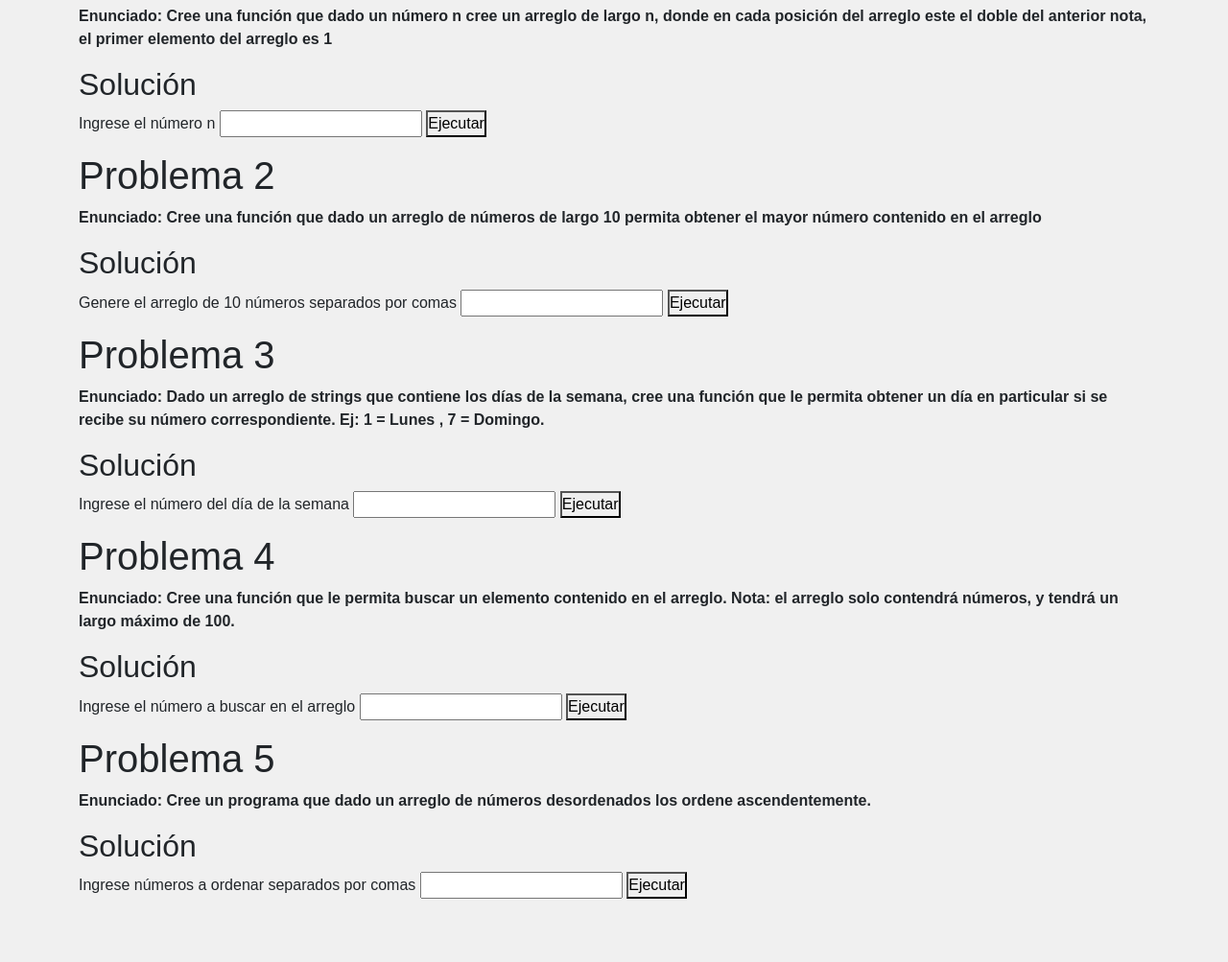
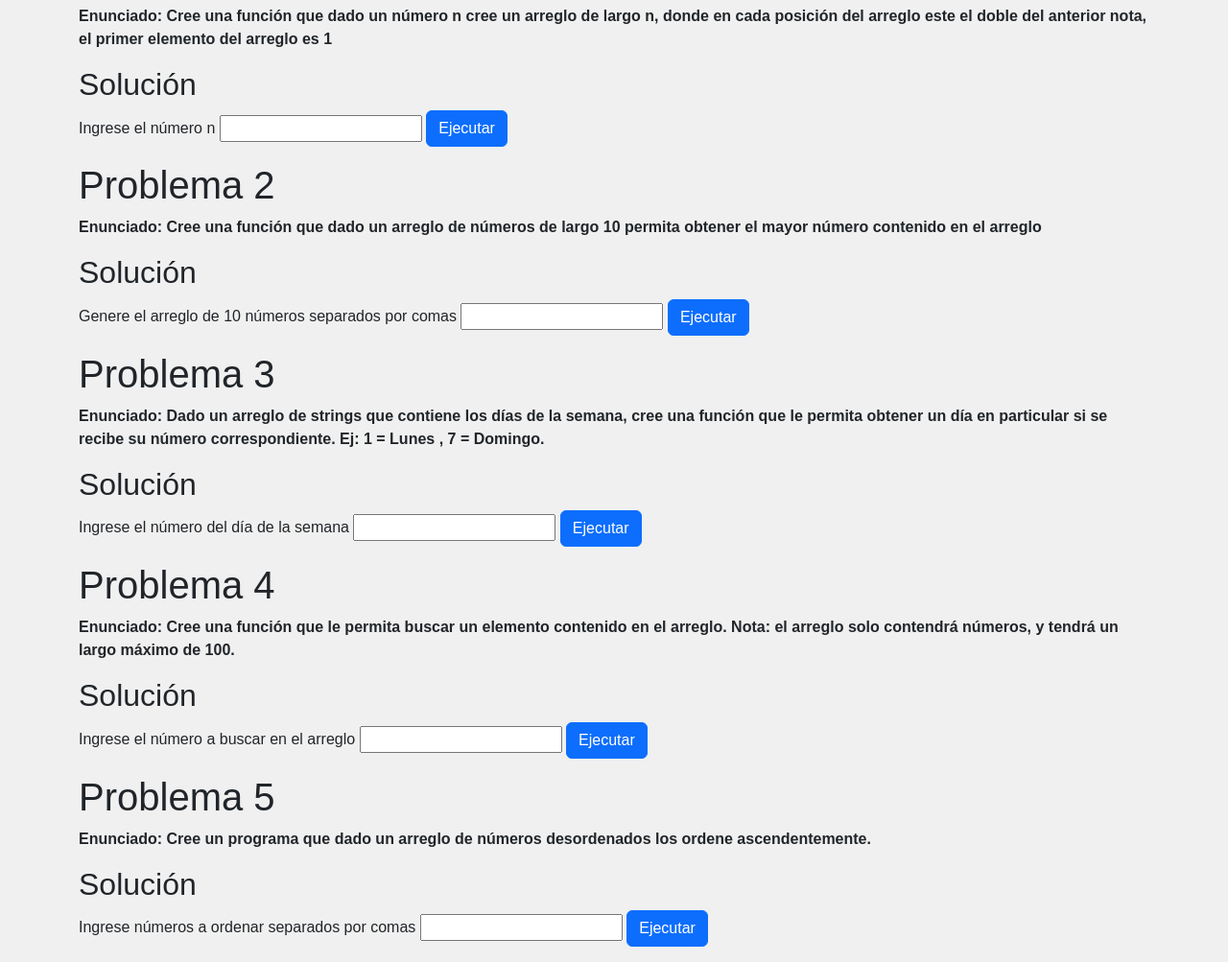
Before and after one commit to jlmansilla/M4AE3-ABP4, a plain HTML site: page index.html in a window 1280 px wide. Shown: the part 107-1110 px from the top of the page at 96% size. Before the commit the page ends 1060 px from the top, so only its background shows below. Drawn offline with nearby package versions, Linux system fonts and the light colour scheme.

Commit message:
mejora apariencia botones

```diff
--- a/index.html
+++ b/index.html
@@ -50,7 +50,7 @@
                     <h2>Solución</h2>
                     <label for="n">Ingrese el número n</label>
                     <input type="number" id="n" name="n">
-                    <button onclick="problem1()">Ejecutar</button>
+                    <button class="btn btn-primary" onclick="problem1()">Ejecutar</button>
                     <p id="result"></p>
                 </div>
             </section>
@@ -64,7 +64,7 @@
                     <h2>Solución</h2>
                     <label for="array">Genere el arreglo de 10 números separados por comas</label>
                     <input type="text" id="array" name="array">
-                    <button onclick="problem2()">Ejecutar</button>
+                    <button class="btn btn-primary" onclick="problem2()">Ejecutar</button>
                     <p id="result2"></p>
                 </div>
             </section>
@@ -79,7 +79,7 @@
                     <h2>Solución</h2>
                     <label for="day">Ingrese el número del día de la semana</label>
                     <input type="number" id="day" name="day">
-                    <button onclick="problem3()">Ejecutar</button>
+                    <button class="btn btn-primary" onclick="problem3()">Ejecutar</button>
                     <p id="result3"></p>
                 </div>
             </section>
@@ -93,7 +93,7 @@
                     <h2>Solución</h2>
                     <label for="buscar">Ingrese el número a buscar en el arreglo</label>
                     <input type="number" id="buscar" name="buscar" min="1">
-                    <button onclick="problem4()">Ejecutar</button>
+                    <button class="btn btn-primary" onclick="problem4()">Ejecutar</button>
                     <p id="result4"></p>
                 </div>
             </section>
@@ -107,7 +107,7 @@
                     <h2>Solución</h2>
                     <label for="ordenar">Ingrese números a ordenar separados por comas</label>
                     <input type="text" id="ordenar" name="ordenar">
-                    <button onclick="problem5()">Ejecutar</button>
+                    <button class="btn btn-primary" onclick="problem5()">Ejecutar</button>
                     <p id="result5"></p>
                 </div>
             </section>
```
